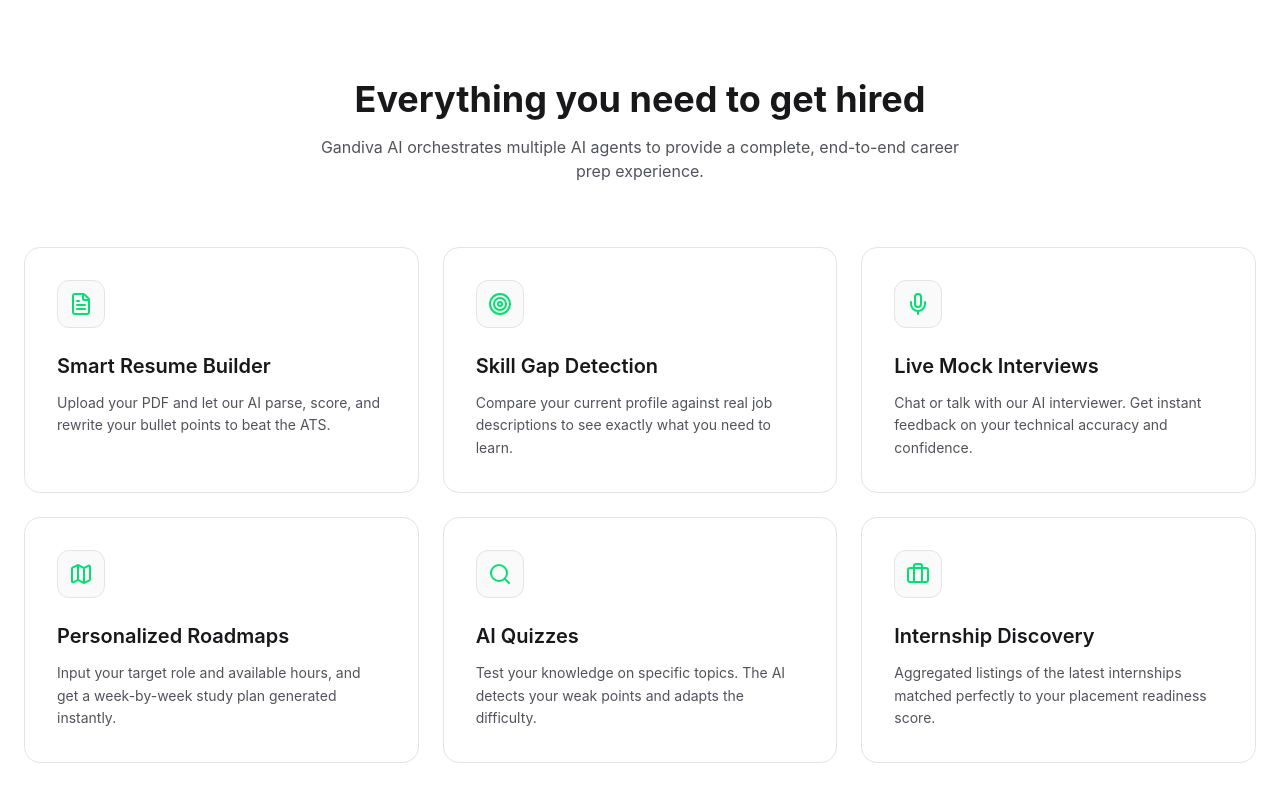
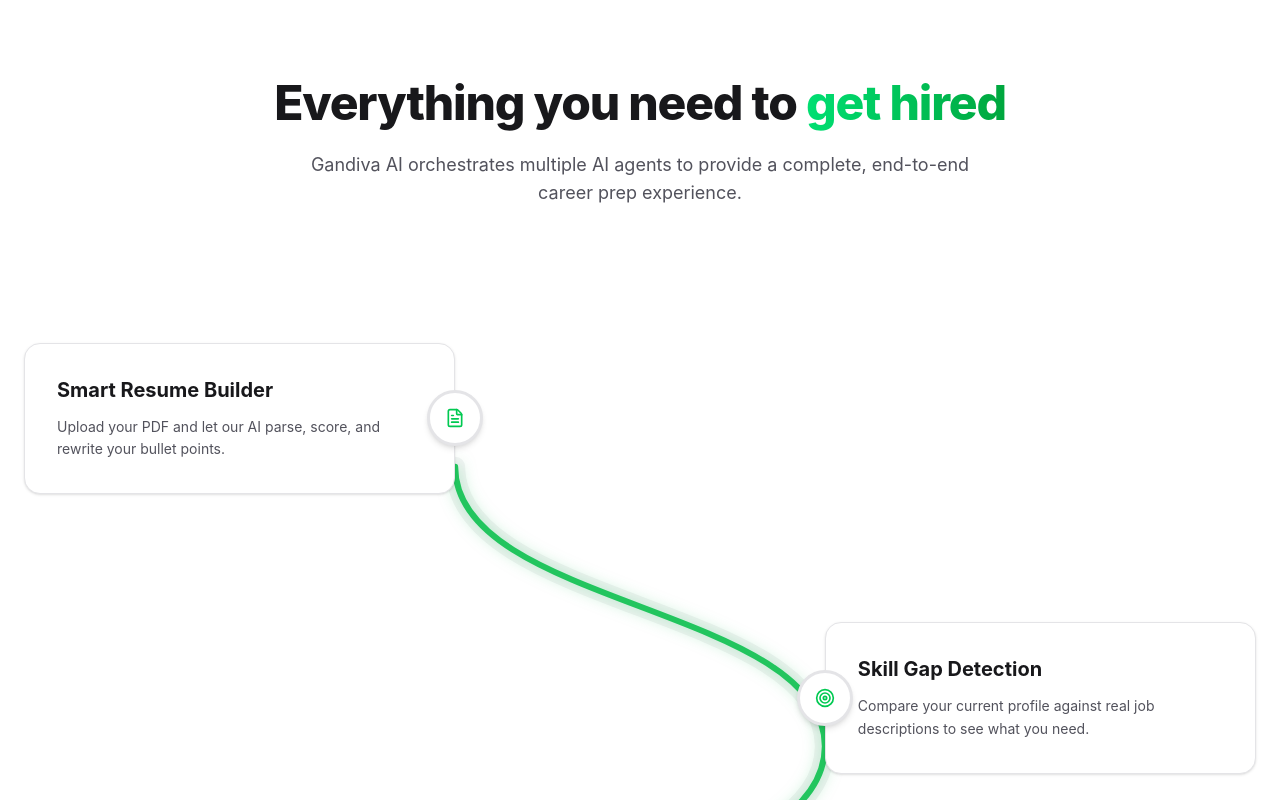
Before and after one commit to Next-Gen-Coder-2007/Gandiva-AI, a React (Vite) app in the folder frontend/: page / in a window 1280 px wide. Shown: the part 860-1660 px from the top of the page. Built offline with nearby package versions, Linux system fonts and the light colour scheme.

Commit message:
feat: created a curvy timeline for features component

```diff
--- a/frontend/src/components/Landing/Features.tsx
+++ b/frontend/src/components/Landing/Features.tsx
@@ -1,67 +1,297 @@
-import { FileText, Target, Mic, Map, Briefcase, Search } from 'lucide-react';
+import { useEffect, useRef, useState, useCallback } from 'react';
+import { FileText, Target, Mic, Map, Briefcase, Search, X } from 'lucide-react';
 import { useTheme } from '../../context/ThemeContext';
 
 const features = [
   {
     title: 'Smart Resume Builder',
-    description: 'Upload your PDF and let our AI parse, score, and rewrite your bullet points to beat the ATS.',
-    icon: <FileText className="w-6 h-6 text-green-400" />
+    description: 'Upload your PDF and let our AI parse, score, and rewrite your bullet points.',
+    icon: <FileText className="w-5 h-5 text-green-500" />
   },
   {
     title: 'Skill Gap Detection',
-    description: 'Compare your current profile against real job descriptions to see exactly what you need to learn.',
-    icon: <Target className="w-6 h-6 text-green-400" />
+    description: 'Compare your current profile against real job descriptions to see what you need.',
+    icon: <Target className="w-5 h-5 text-green-500" />
   },
   {
     title: 'Live Mock Interviews',
-    description: 'Chat or talk with our AI interviewer. Get instant feedback on your technical accuracy and confidence.',
-    icon: <Mic className="w-6 h-6 text-green-400" />
+    description: 'Chat or talk with our AI interviewer. Get instant feedback on your accuracy.',
+    icon: <Mic className="w-5 h-5 text-green-500" />
   },
   {
     title: 'Personalized Roadmaps',
-    description: 'Input your target role and available hours, and get a week-by-week study plan generated instantly.',
-    icon: <Map className="w-6 h-6 text-green-400" />
+    description: 'Input your target role and get a week-by-week study plan generated instantly.',
+    icon: <Map className="w-5 h-5 text-green-500" />
   },
   {
     title: 'AI Quizzes',
-    description: 'Test your knowledge on specific topics. The AI detects your weak points and adapts the difficulty.',
-    icon: <Search className="w-6 h-6 text-green-400" />
+    description: 'Test your knowledge on specific topics. The AI adapts the difficulty dynamically.',
+    icon: <Search className="w-5 h-5 text-green-500" />
   },
   {
     title: 'Internship Discovery',
-    description: 'Aggregated listings of the latest internships matched perfectly to your placement readiness score.',
-    icon: <Briefcase className="w-6 h-6 text-green-400" />
+    description: 'Aggregated listings of the latest internships matched to your readiness score.',
+    icon: <Briefcase className="w-5 h-5 text-green-500" />
   }
 ];
 
 const Features = () => {
   const { isDark } = useTheme();
 
+  // Refs
+  const containerRef = useRef<HTMLDivElement>(null);
+  const animatedPathRef = useRef<SVGPathElement>(null);
+  const dotsRef = useRef<(HTMLDivElement | null)[]>([]);
+
+  // State
+  const [pathData, setPathData] = useState<string>('');
+  const [visibleItems, setVisibleItems] = useState<Set<number>>(new Set());
+  const [activeIndex, setActiveIndex] = useState<number | null>(null);
+
+  // 1. Calculate a Smooth, Wide S-Curve
+  const calculatePath = useCallback(() => {
+    if (!containerRef.current || dotsRef.current.length === 0) return;
+
+    const containerRect = containerRef.current.getBoundingClientRect();
+    const points: { x: number, y: number }[] = [];
+
+    dotsRef.current.forEach((dot) => {
+      if (dot) {
+        const dotRect = dot.getBoundingClientRect();
+        points.push({
+          x: dotRect.left - containerRect.left + dotRect.width / 2,
+          y: dotRect.top - containerRect.top + dotRect.height / 2,
+        });
+      }
+    });
+
+    if (points.length === 0) return;
+
+    let d = `M ${points[0].x} ${points[0].y}`;
+    for (let i = 1; i < points.length; i++) {
+      const prev = points[i - 1];
+      const curr = points[i];
+
+      const midY = (prev.y + curr.y) / 2;
+      d += ` C ${prev.x} ${midY}, ${curr.x} ${midY}, ${curr.x} ${curr.y}`;
+    }
+
+    setPathData(d);
+
+    setTimeout(() => {
+      if (animatedPathRef.current) {
+        const length = animatedPathRef.current.getTotalLength();
+        animatedPathRef.current.style.strokeDasharray = `${length}`;
+        window.dispatchEvent(new Event('scroll'));
+      }
+    }, 50);
+  }, []);
+
+  // Recalculate curve on mount and resize (with debounce for accurate layout reads)
+  useEffect(() => {
+    let timeoutId: ReturnType<typeof setTimeout>;
+
+    const handleResize = () => {
+      // Clear mobile-only popups when scaling up to desktop
+      if (window.innerWidth >= 768) {
+        setActiveIndex(null);
+      }
+
+      // Debounce the path calculation so the DOM has time to shift layouts first
+      clearTimeout(timeoutId);
+      timeoutId = setTimeout(() => {
+        calculatePath();
+      }, 150);
+    };
+
+    window.addEventListener('resize', handleResize);
+    calculatePath(); // Initial calculation
+
+    return () => {
+      window.removeEventListener('resize', handleResize);
+      clearTimeout(timeoutId);
+    };
+  }, [calculatePath]);
+
+  // 2. High-Performance Scroll Listener
+  useEffect(() => {
+    const handleScroll = () => {
+      if (!containerRef.current || !animatedPathRef.current) return;
+
+      requestAnimationFrame(() => {
+        const rect = containerRef.current!.getBoundingClientRect();
+        const windowHeight = window.innerHeight;
+
+        const scrollStart = windowHeight * 0.75;
+        const totalScrollable = rect.height - 50;
+
+        let progress = (scrollStart - rect.top) / totalScrollable;
+        progress = Math.max(0, Math.min(1, progress));
+
+        const pathLength = animatedPathRef.current!.getTotalLength();
+        const offset = pathLength - (progress * pathLength);
+
+        animatedPathRef.current!.style.strokeDashoffset = `${offset}`;
+      });
+    };
+
+    window.addEventListener('scroll', handleScroll, { passive: true });
+    handleScroll();
+    return () => window.removeEventListener('scroll', handleScroll);
+  }, [pathData]);
+
+  // 3. Intersection Observer for Fade-ins
+  useEffect(() => {
+    const observer = new IntersectionObserver(
+      (entries) => {
+        entries.forEach((entry) => {
+          if (entry.isIntersecting) {
+            const index = Number(entry.target.getAttribute('data-index'));
+            setVisibleItems((prev) => {
+              const next = new Set(prev);
+              next.add(index);
+              return next;
+            });
+          }
+        });
+      },
+      { threshold: 0.1, rootMargin: '0px 0px -50px 0px' }
+    );
+
+    const elements = document.querySelectorAll('.feature-timeline-card');
+    elements.forEach((el) => observer.observe(el));
+    return () => observer.disconnect();
+  }, []);
+
   return (
-    <section id="features" className={`py-24 border-t font-sans transition-colors duration-300 ${isDark ? 'bg-black border-zinc-900' : 'bg-white border-zinc-200'}`}>
-      <div className="max-w-7xl mx-auto px-6">
-        <div className="text-center mb-16">
-          <h2 className={`text-3xl md:text-4xl font-bold mb-4 ${isDark ? 'text-white' : 'text-zinc-900'}`}>Everything you need to get hired</h2>
-          <p className={`max-w-2xl mx-auto ${isDark ? 'text-zinc-400' : 'text-zinc-600'}`}>
+    <section
+      id="features"
+      className={`py-24 border-t font-sans overflow-visible transition-colors duration-300 ${isDark ? 'bg-black border-zinc-900' : 'bg-white border-zinc-200'}`}
+      onClick={() => setActiveIndex(null)} // Clicking outside closes mobile popups
+    >
+      <div className="max-w-7xl mx-auto px-4 md:px-6">
+
+        {/* Header */}
+        <div className="text-center mb-16 md:mb-24">
+          <h2 className={`text-3xl md:text-5xl font-extrabold mb-6 tracking-tight ${isDark ? 'text-white' : 'text-zinc-900'}`}>
+            Everything you need to <span className="text-transparent bg-clip-text bg-gradient-to-r from-green-400 to-green-600">get hired</span>
+          </h2>
+          <p className={`max-w-2xl mx-auto text-lg ${isDark ? 'text-zinc-400' : 'text-zinc-600'}`}>
             Gandiva AI orchestrates multiple AI agents to provide a complete, end-to-end career prep experience.
           </p>
         </div>
 
-        <div className="grid grid-cols-1 md:grid-cols-2 lg:grid-cols-3 gap-6">
-          {features.map((feature, index) => (
+        {/* Curved Timeline Container */}
+        <div ref={containerRef} className="relative w-full py-10 overflow-visible">
+
+          {/* Background SVG Canvas */}
+          <svg className="absolute inset-0 w-full h-full pointer-events-none z-0 overflow-visible">
+            <path
+              d={pathData}
+              stroke={isDark ? '#18181b' : '#f4f4f5'}
+              strokeWidth="20"
+              fill="none"
+              strokeLinecap="round"
+            />
+            <path
+              ref={animatedPathRef}
+              d={pathData}
+              stroke="#22c55e"
+              strokeWidth="6"
+              fill="none"
+              strokeLinecap="round"
+              style={{
+                filter: isDark ? 'drop-shadow(0 0 12px rgba(34,197,94,0.7))' : 'drop-shadow(0 0 8px rgba(34,197,94,0.5))',
+                transition: 'none'
+              }}
+            />
+          </svg>
+
+          {/* Timeline Nodes */}
+          <div className="space-y-48 md:space-y-32 relative z-10 pb-24">
+            {features.map((feature, index) => {
+              const isLeft = index % 2 === 0;
+              const isVisible = visibleItems.has(index);
+              const isActive = activeIndex === index;
+
+              return (
                 <div
                   key={index}
-              className={`p-8 rounded-2xl transition-all group ${isDark ? 'bg-zinc-900/50 border border-zinc-800 hover:border-green-500/30 hover:bg-zinc-900' : 'bg-white border border-zinc-200 hover:border-green-400/40 hover:bg-zinc-50'}`}
+                  data-index={index}
+                  className={`feature-timeline-card flex w-full h-12 md:h-auto items-center ${isLeft ? 'justify-start' : 'justify-end'}`}
                 >
-              <div className={`w-12 h-12 rounded-xl flex items-center justify-center mb-6 group-hover:scale-110 transition-transform ${isDark ? 'bg-black border border-zinc-800' : 'bg-zinc-50 border border-zinc-200'}`}>
+                  <div className={`relative w-[85%] md:w-[35%] transition-all duration-700 ease-out
+                    ${isVisible ? 'opacity-100 translate-y-0' : 'opacity-0 translate-y-12'}
+                  `}>
+
+                    <div
+                      ref={(el) => {dotsRef.current[index] = el}}
+                      onClick={(e) => {
+                        e.stopPropagation();
+                        // Only trigger popup state on mobile devices
+                        if (window.innerWidth < 768) {
+                          setActiveIndex(isActive ? null : index);
+                        }
+                      }}
+                      className={`absolute top-1/2 -translate-y-1/2 flex items-center justify-center w-14 h-14 rounded-full border-[3px] z-20 transition-all duration-300
+                        ${isVisible ? 'scale-100' : 'scale-0'}
+                        ${isLeft ? '-right-7' : '-left-7'}
+                        ${isDark ? 'bg-zinc-950' : 'bg-white shadow-md'}
+                        ${
+                          // Only apply the green active styles on mobile. On desktop, keep standard hover effects.
+                          isActive
+                            ? 'scale-110 shadow-[0_0_20px_rgba(34,197,94,0.6)] border-green-500 cursor-pointer'
+                            : 'md:hover:scale-110 border-zinc-200 dark:border-zinc-800 md:cursor-default cursor-pointer'
+                        }
+                      `}
+                    >
                       {feature.icon}
+
+                      {/* --- MOBILE ONLY INLINE POPUP --- */}
+                      <div
+                        onClick={(e) => e.stopPropagation()}
+                        className={`absolute bottom-[130%] w-64 p-5 rounded-2xl shadow-2xl md:hidden transition-all duration-300 ease-[cubic-bezier(0.23,1,0.32,1)]
+                          ${isActive ? 'opacity-100 translate-y-0 pointer-events-auto' : 'opacity-0 translate-y-4 pointer-events-none'}
+                          ${isLeft ? '-right-4 origin-bottom-right' : '-left-4 origin-bottom-left'}
+                          ${isDark ? 'bg-zinc-900 border border-zinc-800' : 'bg-white border border-zinc-100'}
+                        `}
+                      >
+                        <div className={`absolute -bottom-2 w-4 h-4 rotate-45 border-r border-b
+                          ${isLeft ? 'right-9' : 'left-9'}
+                          ${isDark ? 'bg-zinc-900 border-zinc-800' : 'bg-white border-zinc-100'}
+                        `} />
+
+                        <div className="flex justify-between items-start mb-2">
+                          <h3 className={`text-lg font-bold ${isDark ? 'text-white' : 'text-zinc-900'}`}>
+                            {feature.title}
+                          </h3>
+                          <button onClick={() => setActiveIndex(null)} className="p-1 -mr-2 -mt-1 opacity-50 hover:opacity-100">
+                            <X className="w-4 h-4" />
+                          </button>
                         </div>
-              <h3 className={`text-xl font-semibold mb-3 ${isDark ? 'text-white' : 'text-zinc-900'}`}>{feature.title}</h3>
                         <p className={`text-sm leading-relaxed ${isDark ? 'text-zinc-400' : 'text-zinc-600'}`}>
                           {feature.description}
                         </p>
                       </div>
-          ))}
+                    </div>
+
+                    {/* The Card (Always visible on Desktop, completely hidden on Mobile) */}
+                    <div className={`hidden md:block p-8 rounded-2xl w-full relative z-10 transition-colors
+                      ${isDark ? 'bg-zinc-900/80 border border-zinc-800 hover:border-green-500/30' : 'bg-white border border-zinc-200 hover:border-green-400/40 shadow-sm'}
+                    `}>
+                      <h3 className={`text-xl font-bold mb-3 ${isDark ? 'text-white' : 'text-zinc-900'}`}>
+                        {feature.title}
+                      </h3>
+                      <p className={`text-sm leading-relaxed ${isDark ? 'text-zinc-400' : 'text-zinc-600'}`}>
+                        {feature.description}
+                      </p>
+                    </div>
+
+                  </div>
+                </div>
+              );
+            })}
+          </div>
         </div>
       </div>
     </section>
--- a/frontend/src/hooks/useLenis.ts
+++ b/frontend/src/hooks/useLenis.ts
@@ -8,6 +8,7 @@
       smoothWheel: true,
       wheelMultiplier: 1,
       touchMultiplier: 2,
+      syncTouch: false,
     });
 
     let frameId: number;
--- a/frontend/src/index.css
+++ b/frontend/src/index.css
@@ -34,3 +34,7 @@
 html {
   scrollbar-color: var(--scrollbar-thumb) var(--scrollbar-track);
 }
+
+html, body {
+  overscroll-behavior: none;
+}
```
Lines whose indentation alone changed are shown as unchanged.
